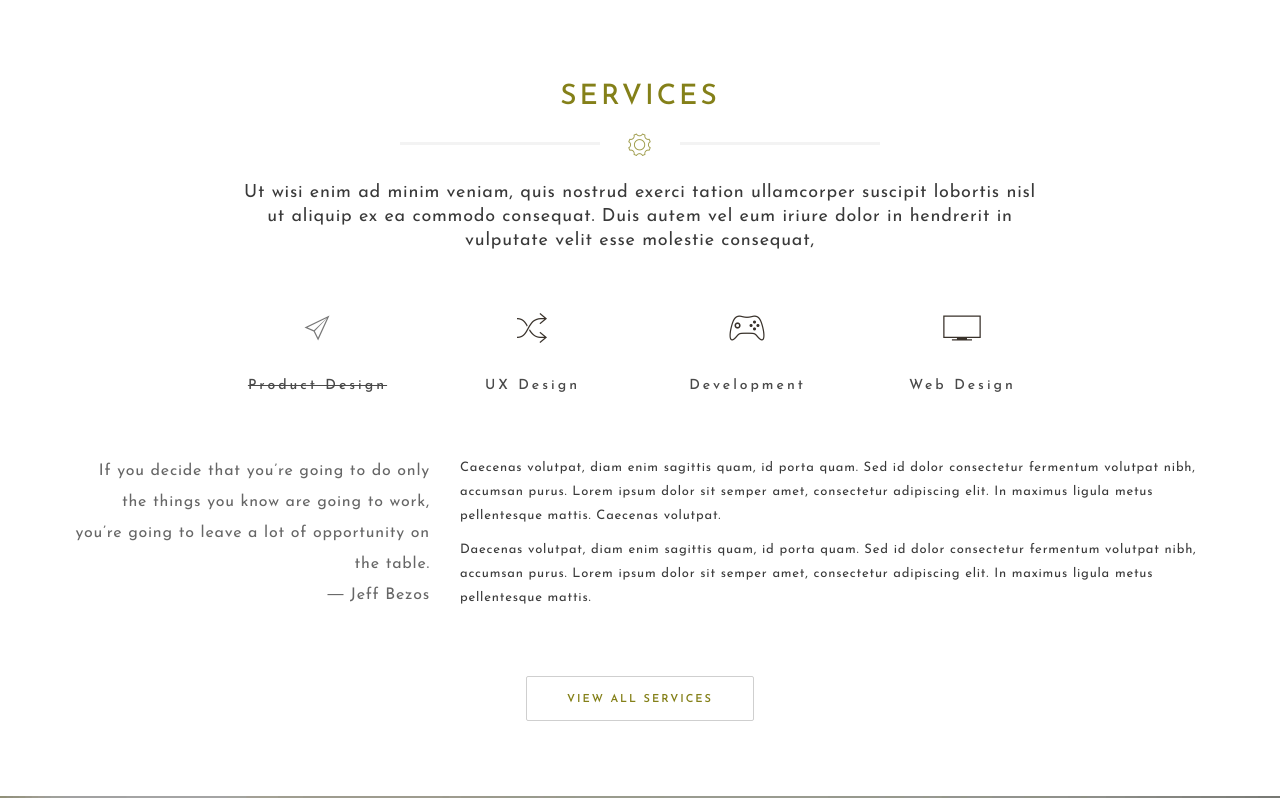
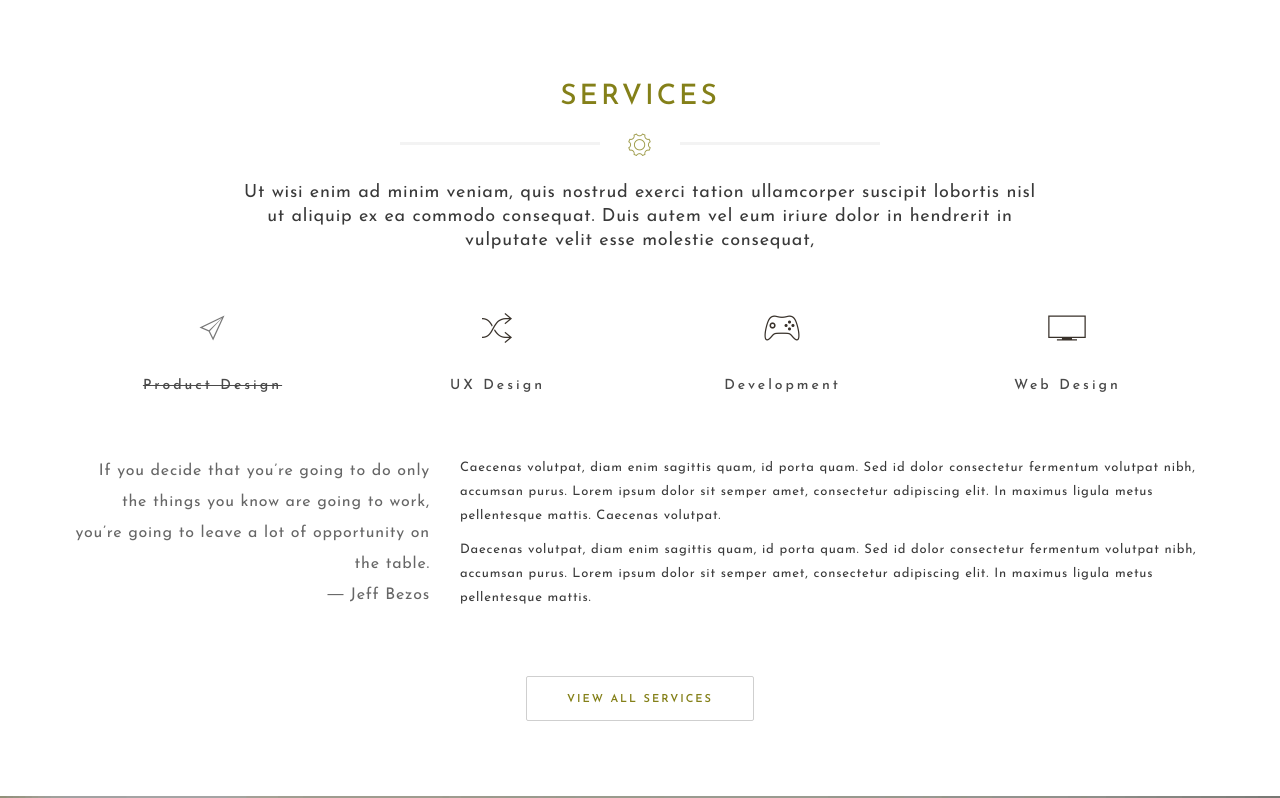
Before and after one commit to Mgrdich/website_skin_template, a website: page index.html in a window 1280 px wide. Shown: the part 2346-3144 px from the top of the page. Drawn offline with Linux system fonts and the light colour scheme; files whose address does not match are found by name.

Commit message:
home page section styling fix

```diff
--- a/src/scss/_general.scss
+++ b/src/scss/_general.scss
@@ -1282,7 +1282,7 @@ span.description {
   list-style: none;
   display: inline-block;
   vertical-align: top;
-  width: 215px;
+  width: 25%;
 }
 
 .services-tabs li .service-icon {
```
Also changed, not shown: main/style.css.
